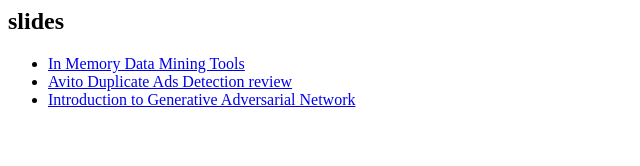
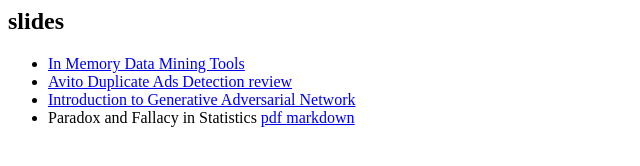
Before and after one commit to luoq/luoq.github.io, a plain HTML site: page index.html in a window 1280 px wide. Shown: the whole page, without its empty margins (0-640 px from the left). Drawn offline with Linux system fonts and the light colour scheme.

Commit message:
update index

```diff
--- a/index.html
+++ b/index.html
@@ -4,4 +4,5 @@
       Data Mining Tools</a></li>
   <li><a href="slide/avito-duplicate-ads-detection_review.html">Avito Duplicate Ads Detection review</a></li>
   <li><a href="slide/GAN.pdf"> Introduction to Generative Adversarial Network</a> </li>
+  <li>Paradox and Fallacy in Statistics <a href="slide/Paradox and Fallacy in Statistics.pdf"> pdf </a> <a href="slide/Paradox and Fallacy in Statistics.md"> markdown </a> </li>
 </ul>
```
